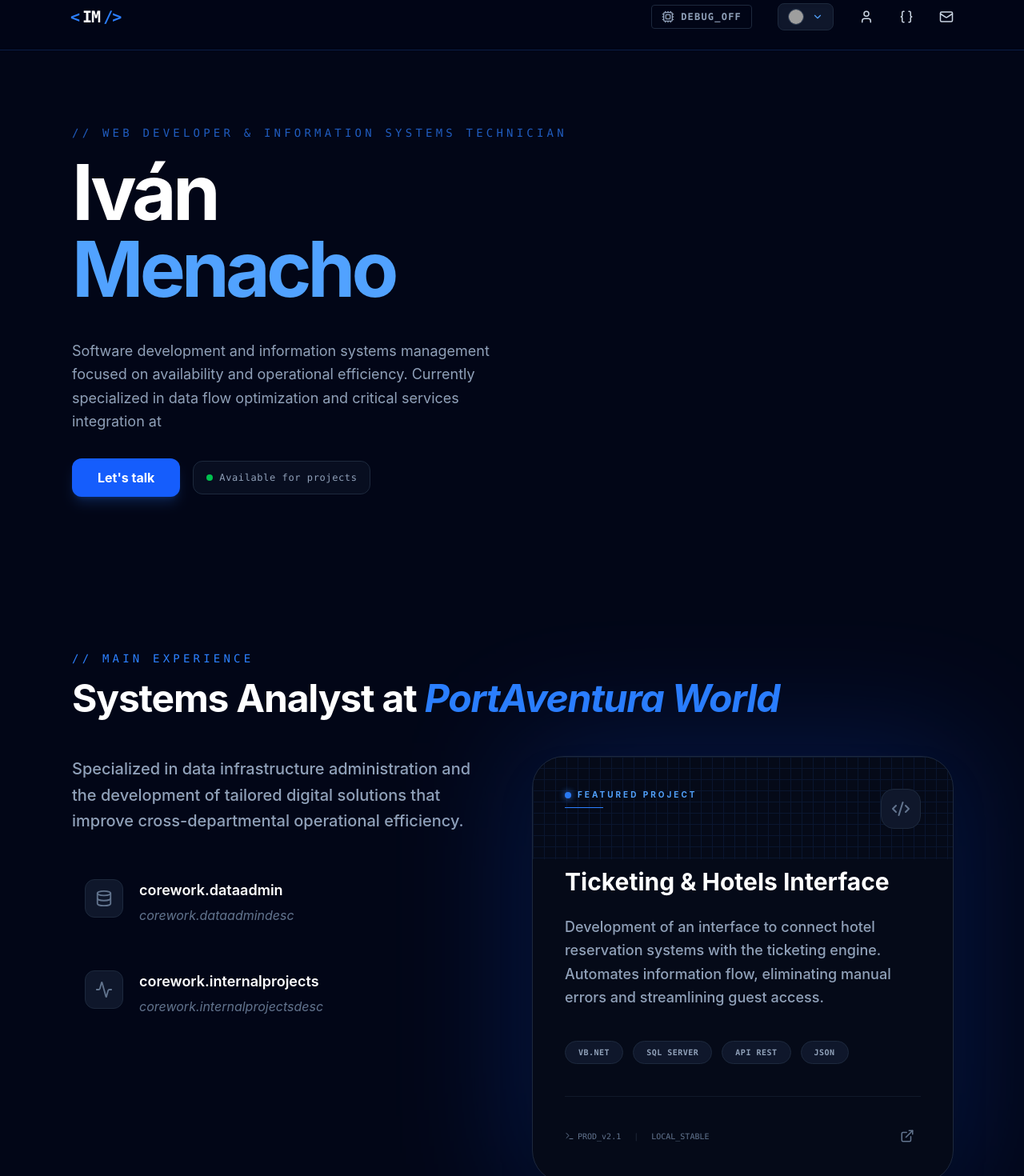
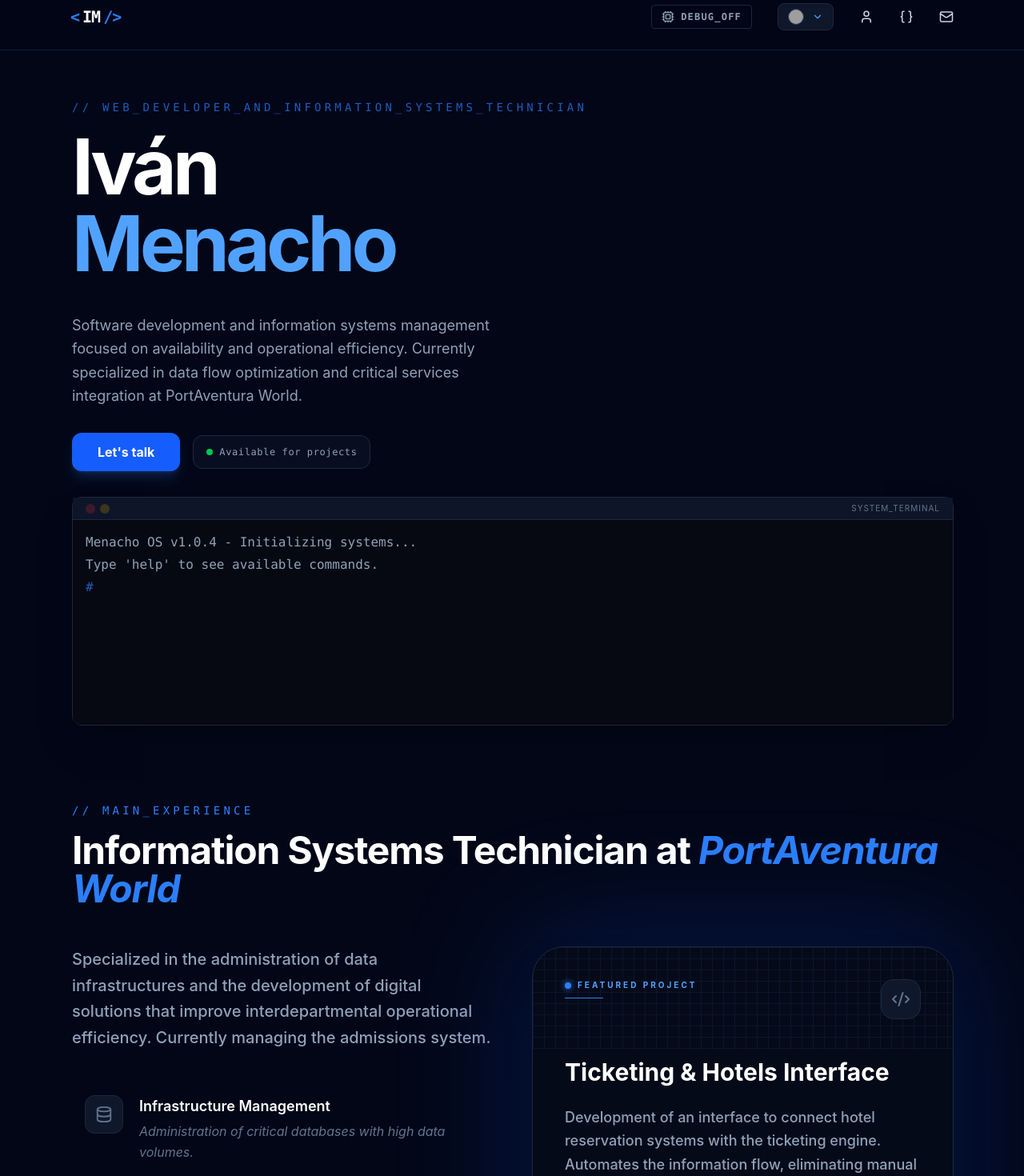
Before and after one commit to MenachoIvan/menachoivan.github.io, a React (Vite) app: page / in a window 1280 px wide. Shown: the part 20-1490 px from the top of the page at 80% size. Built offline with nearby package versions, Linux system fonts and the light colour scheme; grey boxes are pictures that could not be loaded.

Commit message:
fix: style and some texts

```diff
--- a/src/App.jsx
+++ b/src/App.jsx
@@ -1,4 +1,4 @@
-import React, { useState } from "react";
+import React, { useState, useEffect } from "react";
 import { Navbar } from "./components/Navbar";
 import { Hero } from "./components/Hero";
 import { CoreWork } from "./components/CoreWork";
@@ -7,22 +7,28 @@ import { TechSkills } from "./components/TechSkills";
 import { Terminal } from "./components/Terminal";
 
 const SectionWrapper = ({ children, isDevMode, name }) => {
+  const [memAlloc] = useState(() => (Math.random() * 100).toFixed(2));
+
   return (
-    <div className="relative">
-      {isDevMode && (
-        <div className="absolute -top-6 left-0 flex items-center gap-2 pointer-events-none font-mono z-30">
-          <span className="bg-lime-500 text-[10px] text-black font-bold px-2 py-0.5 rounded uppercase tracking-tighter shadow-[0_0_10px_rgba(132,204,22,0.3)]">
-            {name}
-          </span>
-          <span className="text-lime-500/40 text-[10px]">v1.0.4_stable</span>
-        </div>
-      )}
+    <div className="w-full">
+      <div
+        className={`flex items-center gap-2 font-mono transition-all duration-500 overflow-hidden ${
+          isDevMode ? "h-8 opacity-100 mb-2" : "h-0 opacity-0 mb-0"
+        }`}
+      >
+        <span className="bg-lime-500 text-[10px] text-black font-bold px-2 py-0.5 rounded uppercase tracking-tighter animate-pulse">
+          {name}
+        </span>
+        <span className="text-lime-500/40 text-[10px]">
+          mem_alloc: {memAlloc}kb
+        </span>
+      </div>
 
       <div
         className={`transition-all duration-500 border-l-2 ${
           isDevMode
-            ? "border-lime-500/30 pl-4 py-8"
-            : "border-transparent pl-0 py-8"
+            ? "border-lime-500/30 pl-6 pb-8 shadow-[inset_10px_0_20px_-10px_rgba(132,204,22,0.05)]"
+            : "border-transparent pl-0 pb-8"
         }`}
       >
         {children}
@@ -33,28 +39,52 @@ const SectionWrapper = ({ children, isDevMode, name }) => {
 
 function App() {
   const [isDevMode, setIsDevMode] = useState(false);
+  const [mousePos, setMousePos] = useState({ x: 0, y: 0 });
+
+  useEffect(() => {
+    const handleMouseMove = (e) => {
+      if (isDevMode) {
+        setMousePos({ x: e.clientX, y: e.clientY });
+      }
+    };
+    window.addEventListener("mousemove", handleMouseMove);
+    return () => window.removeEventListener("mousemove", handleMouseMove);
+  }, [isDevMode]);
 
   return (
     <div
       className={`min-h-screen transition-all duration-700 selection:bg-lime-500/30 relative overflow-x-hidden ${
-        isDevMode ? "bg-[#060802] text-lime-500" : "bg-[#020617]"
+        isDevMode
+          ? "bg-[#060802] text-lime-500 cursor-none"
+          : "bg-[#020617] cursor-default"
       }`}
     >
       {isDevMode && (
         <>
+          <div className="fixed inset-0 z-[100] pointer-events-none opacity-[0.08] bg-[linear-gradient(rgba(18,16,16,0)_50%,rgba(0,0,0,0.25)_50%),linear-gradient(90deg,rgba(101,163,13,0.15),rgba(101,163,13,0.05),rgba(101,163,13,0.15))] bg-[length:100%_4px,4px_100%] animate-pulse"></div>
           <div
             className="fixed inset-0 z-0 pointer-events-none opacity-[0.15]"
             style={{
               backgroundImage:
                 "linear-gradient(#1a2e05 1px, transparent 1px), linear-gradient(90deg, #1a2e05 1px, transparent 1px)",
-              backgroundSize: "35px 35px",
+              backgroundSize: "30px 30px",
             }}
           ></div>
-          <div className="fixed inset-0 z-[100] pointer-events-none opacity-[0.05] bg-[linear-gradient(rgba(18,16,16,0)_50%,rgba(0,0,0,0.25)_50%),linear-gradient(90deg,rgba(101,163,13,0.15),rgba(101,163,13,0.05),rgba(101,163,13,0.15))] bg-[length:100%_2px,3px_100%]"></div>
+
+          <div
+            className="fixed z-[999] pointer-events-none flex flex-col items-start gap-1 font-mono text-[8px] text-lime-500 transition-none"
+            style={{ left: mousePos.x + 15, top: mousePos.y + 15 }}
+          >
+            <div className="w-4 h-4 border border-lime-500/50 -translate-x-1/2 -translate-y-1/2 absolute top-[-15px] left-[-15px]"></div>
+            <span className="bg-black/80 px-1">X: {mousePos.x}</span>
+            <span className="bg-black/80 px-1">Y: {mousePos.y}</span>
+          </div>
         </>
       )}
 
-      <div className="relative z-10">
+      <div
+        className={`relative z-10 ${isDevMode ? "animate-[flicker_0.15s_infinite_alternate] opacity-[0.98]" : ""}`}
+      >
         <Navbar
           isDevMode={isDevMode}
           toggleDevMode={() => setIsDevMode(!isDevMode)}
@@ -64,6 +94,9 @@ function App() {
           <SectionWrapper isDevMode={isDevMode} name="Hero.jsx">
             <Hero isDevMode={isDevMode} />
           </SectionWrapper>
+          <SectionWrapper isDevMode={isDevMode} name="Terminal.jsx">
+            <Terminal isDevMode={isDevMode} setDevMode={setIsDevMode} />
+          </SectionWrapper>
           <SectionWrapper isDevMode={isDevMode} name="CoreWork.jsx">
             <CoreWork isDevMode={isDevMode} />
           </SectionWrapper>
@@ -72,9 +105,6 @@ function App() {
           </SectionWrapper>
           <SectionWrapper isDevMode={isDevMode} name="TechSkills.jsx">
             <TechSkills isDevMode={isDevMode} />
-          </SectionWrapper>
-          <SectionWrapper isDevMode={isDevMode} name="Terminal.jsx">
-            <Terminal isDevMode={isDevMode} setDevMode={setIsDevMode} />
           </SectionWrapper>
         </main>
 
@@ -89,6 +119,22 @@ function App() {
           </p>
         </footer>
       </div>
+
+      <style
+        dangerouslySetInnerHTML={{
+          __html: `
+        @keyframes flicker {
+          0% { opacity: 0.97; }
+          100% { opacity: 1; }
+        }
+        .cursor-none a,
+        .cursor-none button,
+        .cursor-none input {
+          cursor: none !important;
+        }
+      `,
+        }}
+      />
     </div>
   );
 }
--- a/src/components/CoreWork.jsx
+++ b/src/components/CoreWork.jsx
@@ -12,7 +12,7 @@ export const CoreWork = ({ isDevMode }) => {
   const { t } = useTranslation();
 
   return (
-    <section className="py-20 md:py-32">
+    <section className="py-10 md:py-16">
       <div className="flex flex-col gap-12">
         <div>
           <span
@@ -23,7 +23,7 @@ export const CoreWork = ({ isDevMode }) => {
           <h2 className="text-3xl md:text-5xl font-bold text-white tracking-tight">
             {t("corework.position")}{" "}
             <span
-              className={`italic transition-colors duration-500 ${isDevMode ? "text-lime-500 shadow-lime-500/20" : "text-blue-500"}`}
+              className={`italic transition-colors duration-500 ${isDevMode ? "text-lime-500" : "text-blue-500"}`}
             >
               PortAventura World
             </span>
@@ -56,7 +56,7 @@ export const CoreWork = ({ isDevMode }) => {
                   <div
                     className={`w-12 h-12 rounded-xl bg-slate-900 border border-slate-800 flex items-center justify-center shrink-0 transition-all duration-500 ${
                       isDevMode
-                        ? "group-hover:border-lime-500/50 group-hover:bg-lime-500/10 shadow-[0_0_15px_rgba(132,204,22,0)] group-hover:shadow-lime-500/20"
+                        ? "group-hover:border-lime-500/50 group-hover:bg-lime-500/10 group-hover:shadow-lime-500/20"
                         : "group-hover:border-blue-500/50 group-hover:bg-blue-500/10"
                     }`}
                   >
@@ -169,8 +169,6 @@ export const CoreWork = ({ isDevMode }) => {
                   </button>
                 </div>
               </div>
-
-              <div className="absolute top-0 -inset-full h-full w-1/2 z-50 block transform -skew-x-12 bg-gradient-to-r from-transparent via-white/[0.03] to-transparent group-hover:animate-[sweep_2s_infinite] pointer-events-none"></div>
             </div>
           </div>
         </div>
@@ -178,5 +176,3 @@ export const CoreWork = ({ isDevMode }) => {
     </section>
   );
 };
-
-export default CoreWork;
--- a/src/components/Hero.jsx
+++ b/src/components/Hero.jsx
@@ -12,7 +12,7 @@ export const Hero = ({ isDevMode }) => {
             isDevMode ? "text-lime-500/70" : "text-blue-500/70"
           }`}
         >
-          // WEB DEVELOPER & INFORMATION SYSTEMS TECHNICIAN
+          {t("hero.role")}
         </h2>
 
         <div className="flex flex-col mb-6">
--- a/src/i18n/locales/cat.json
+++ b/src/i18n/locales/cat.json
@@ -1,7 +1,7 @@
 {
   "hero": {
-    "role": "// Desenvolupador Web i Tècnic de Sistemes d'Informació",
-    "description": "Desenvolupament de programari i gestió de sistemes d'informació amb enfocament en la disponibilitat i eficiència operativa. Actualment especialitzat en l'optimització de fluxos de dades i integració de serveis crítics a",
+    "role": "// DESENVOLUPADOR_WEB_Y_TÈCNIC_EN_SISTEMES_DE_INFORMACIÓ",
+    "description": "Desenvolupament de programari i gestió de sistemes d'informació amb enfocament en la disponibilitat i eficiència operativa. Actualment especialitzat en l'optimització de fluxos de dades i integració de serveis crítics a PortAventura World.",
     "cta": "Parlem-ne",
     "status": "Disponible per a projectes"
   },
@@ -34,12 +34,16 @@
     "awsdate": "Novembre 2023"
   },
   "corework": {
-    "comment": "// Experiència Principal",
-    "position": "Analista de Sistemes a",
-    "positiondesc": "Especialitzat en l'administració d'infraestructures de dades i el desenvolupament de solucions digitals a mida que milloren l'eficiència operativa interdepartamental.",
+    "comment": "// EXPERIÈNCIA_PRINCIPAL",
+    "position": "Tècnic de Sistemes d'Informació a ",
+    "positiondesc": "Especialitzat en l'administració d'infraestructures de dades i el desenvolupament de solucions digitals que milloren l'eficiència operativa interdepartamental. Actualment gestionant el sistema d'admissions.",
+    "dataadmin": "Gestió d'Infraestructures",
+    "dataadmindesc": "Administració de bases de dades crítiques amb alts volums de dades.",
+    "internalprojects": "Projectes Interns",
+    "internalprojectsdesc": "Desenvolupament d'eines internes per a l'automatització de processos.",
     "featured": "Projecte Destacat",
-    "projecttitle": "Ticketing & Hotels Interface",
-    "projectdesc": "Desenvolupament d'una interfície per connectar sistemes de reserves d'hotels amb el motor de ticketing. Automatitza el flux d'informació, eliminant errors manuals i agilitzant l'accés dels clients."
+    "projecttitle": "Interfície de Ticketing i Hotels",
+    "projectdesc": "Desenvolupament d'una interfície per connectar els sistemes de reserves d'hotel amb el motor de ticketing. Automatitza el flux d'informació, eliminant errors manuals i optimitzant l'accés dels clients."
   },
   "terminal": {
     "welcome": "Menacho OS v1.0.4 - Inicialitzant sistemes...",
@@ -47,7 +51,7 @@
     "help": "Comandes disponibles: about, experience, stack, status, run, contact, debug, clear.",
     "debug": "Fes servir 'debug' o 'dev' per activar el mode enginyeria. Fes servir 'debug --off' per tornar a producció.",
     "about": "Enginyer de Programari i Especialista en Sistemes. Enfocament actual: optimització de fluxos de dades i serveis crítics a PortAventura World.",
-    "exp": "[2021-Actualitat] Sistemes d'Informació @ PortAventura World. [2022] Erasmus @ UniGe. [2019-2024] Grau en Enginyeria Informàtica @ URV.",
+    "exp": "[2023-Present] Sistemes d'Informació @ PortAventura World. [2022] Erasmus @ UniGe. [2019-2024] Grau en Tècniques de desenvolupament d'aplicacions web i mòbil @ URV.",
     "stack": "Backend: Node.js, Java, VB.NET. DB: SQL Server, Oracle. Cloud: AWS Technical Essentials.",
     "status": "Kernel: 1.0.4 | Env: Producció | Estat: Estable | Disponibilitat: 99.9% | Latència: 12ms",
     "contact": "Iniciant protocol de comunicació... LinkedIn: https://www.linkedin.com/in/ivan-menacho/ | GitHub: https://github.com/MenachoIvan",
--- a/src/i18n/locales/en.json
+++ b/src/i18n/locales/en.json
@@ -1,7 +1,7 @@
 {
   "hero": {
-    "role": "// Web Developer & Information Systems Technician",
-    "description": "Software development and information systems management focused on availability and operational efficiency. Currently specialized in data flow optimization and critical services integration at",
+    "role": "// WEB_DEVELOPER_AND_INFORMATION_SYSTEMS_TECHNICIAN",
+    "description": "Software development and information systems management focused on availability and operational efficiency. Currently specialized in data flow optimization and critical services integration at PortAventura World.",
     "cta": "Let's talk",
     "status": "Available for projects"
   },
@@ -34,12 +34,16 @@
     "awsdate": "November 2023"
   },
   "corework": {
-    "comment": "// Main Experience",
-    "position": "Systems Analyst at",
-    "positiondesc": "Specialized in data infrastructure administration and the development of tailored digital solutions that improve cross-departmental operational efficiency.",
+    "comment": "// MAIN_EXPERIENCE",
+    "position": "Information Systems Technician at ",
+    "positiondesc": "Specialized in the administration of data infrastructures and the development of digital solutions that improve interdepartmental operational efficiency. Currently managing the admissions system.",
+    "dataadmin": "Infrastructure Management",
+    "dataadmindesc": "Administration of critical databases with high data volumes.",
+    "internalprojects": "Internal Projects",
+    "internalprojectsdesc": "Development of internal tools for process automation.",
     "featured": "Featured Project",
     "projecttitle": "Ticketing & Hotels Interface",
-    "projectdesc": "Development of an interface to connect hotel reservation systems with the ticketing engine. Automates information flow, eliminating manual errors and streamlining guest access."
+    "projectdesc": "Development of an interface to connect hotel reservation systems with the ticketing engine. Automates the information flow, eliminating manual errors and streamlining customer access."
   },
   "terminal": {
     "welcome": "Menacho OS v1.0.4 - Initializing systems...",
@@ -47,7 +51,7 @@
     "help": "Available commands: about, experience, stack, status, run, contact, debug, clear.",
     "debug": "Use 'debug' or 'dev' to activate engineering mode. Use 'debug --off' to return to production.",
     "about": "Software Engineer & Information Systems Technician. Current focus: data flow optimization and mission-critical services at PortAventura World.",
-    "exp": "[2021-Present] Information Systems @ PortAventura World. [2022] Erasmus @ UniGe. [2019-2024] B.Sc. in Computer Engineering @ URV.",
+    "exp": "[2023-Present] Information Systems @ PortAventura World. [2022] Erasmus @ UniGe. [2019-2024] Degree in Web and Mobile Application Development Techniques @ URV.",
     "stack": "Backend: Node.js, Java, VB.NET. DB: SQL Server, Oracle. Cloud: AWS Technical Essentials.",
     "status": "Kernel: 1.0.4 | Env: Production | Status: Stable | Uptime: 99.9% | Latency: 12ms",
     "contact": "Establishing communication protocol... LinkedIn: https://www.linkedin.com/in/ivan-menacho/ | GitHub: https://github.com/MenachoIvan",
```
Also changed, not shown: src/i18n/locales/es.json (+10 -6 lines).
